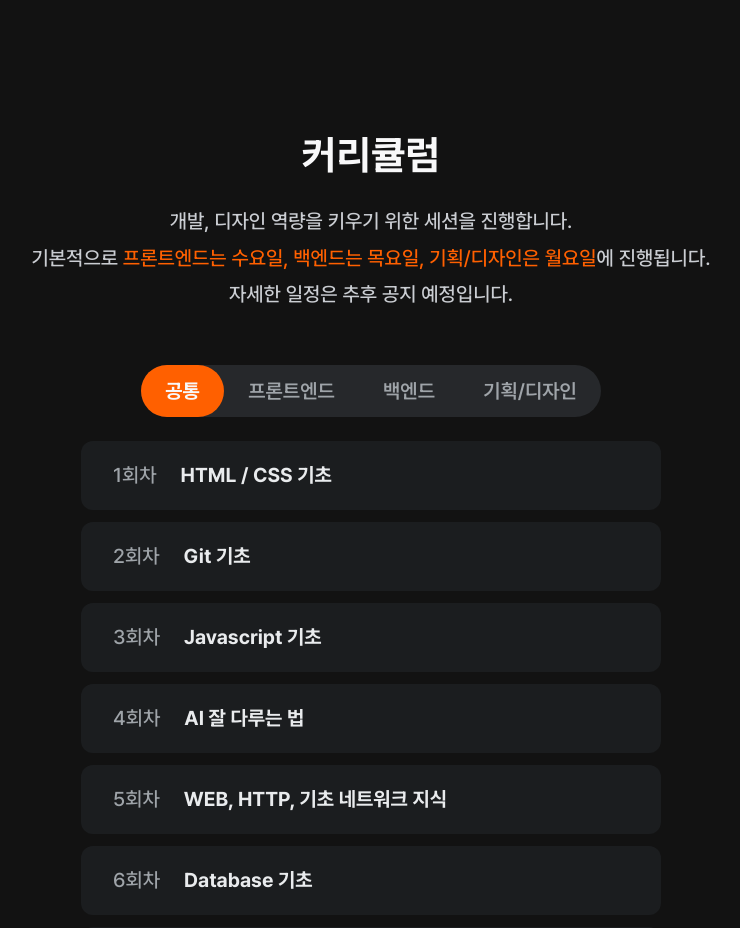
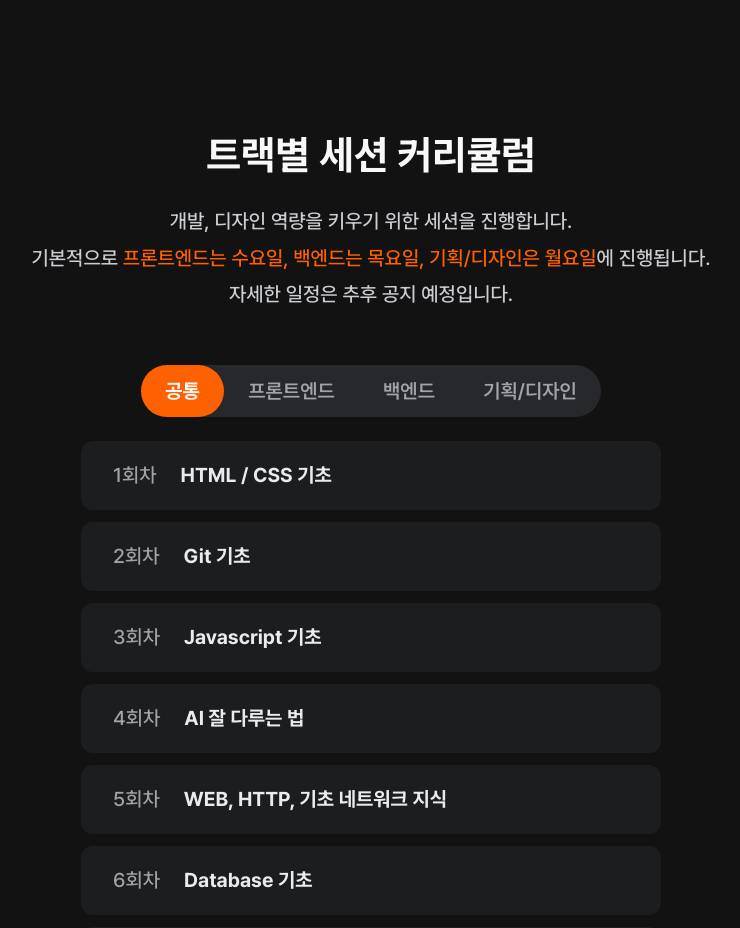
Before and after one commit to LikeLion-at-KMU/14th-Page, a Next.js app: page /recruit in a window 1280 px wide. Shown: the part 3220-4148 px from the top of the page, without its empty margins (269-1009 px from the left). Built offline with nearby package versions, Linux system fonts and the light colour scheme.

Commit message:
Feat: smooth 스크롤 + 세션 커리큘럼 바로가기 연결, sectionLayout 컴포넌트에 id props 추가

```diff
--- a/app/globals.css
+++ b/app/globals.css
@@ -69,6 +69,10 @@
   --radius-card: var(--r-card);
   --radius-btn: var(--r-btn);
   --radius-ui: var(--r-ui);
+}
+
+html {
+  scroll-behavior: smooth;
 }
 
 html,
--- a/components/Intro/Tracks.jsx
+++ b/components/Intro/Tracks.jsx
@@ -28,7 +28,7 @@ export default function Tracks() {
       </div>
 
       <Link
-        href="/recruit"
+        href="/recruit#curriculum"
         className="inline-flex h-[40px] md:h-[97px] w-[194px] md:w-[391px] items-center justify-center rounded-[10px] md:rounded-ui bg-text px-6 md:px-[48px] py-3 md:py-[32px] text-[12px] md:text-[28px] font-semibold leading-[14px] md:leading-[33px] text-[var(--g7)]"
       >
         세션 커리큘럼 보러 가기 →
--- a/components/Recruit/Curriculum.jsx
+++ b/components/Recruit/Curriculum.jsx
@@ -14,7 +14,7 @@ export default function Curriculum() {
 
   return (
     <SectionLayout
-      title="커리큘럼"
+      title="트랙별 세션 커리큘럼"
       description={
         <>
           개발, 디자인 역량을 키우기 위한 세션을 진행합니다. <br />
@@ -22,6 +22,8 @@ export default function Curriculum() {
           <br />자세한 일정은 추후 공지 예정입니다.
         </>
       }
+      id="curriculum"
+      className="scroll-mt-[140px] md:scroll-mt-[80px]"
     >
       {/* 데스크톱 */}
       <div className="hidden md:flex w-[580px] flex-col items-center gap-6">
--- a/components/common/SectionLayout.jsx
+++ b/components/common/SectionLayout.jsx
@@ -1,6 +1,6 @@
-export default function SectionLayout({ title, description, image, children, className = "" }) {
+export default function SectionLayout({ title, description, image, children, className = "", id = ""}) {
   return (
-    <section className={`flex w-full flex-col items-center py-12 md:py-[100px] px-5 md:px-0 ${className}`}>
+    <section className={`flex w-full flex-col items-center py-12 md:py-[100px] px-5 md:px-0 ${className}`} id={id}>
       <div className="flex flex-col items-center gap-2 md:gap-6 text-center">
         {image && <div className="mb-1">{image}</div>}
         <h2 className="text-[20px] md:text-[40px] font-bold leading-[24px] md:leading-[48px] text-text-strong">
```
